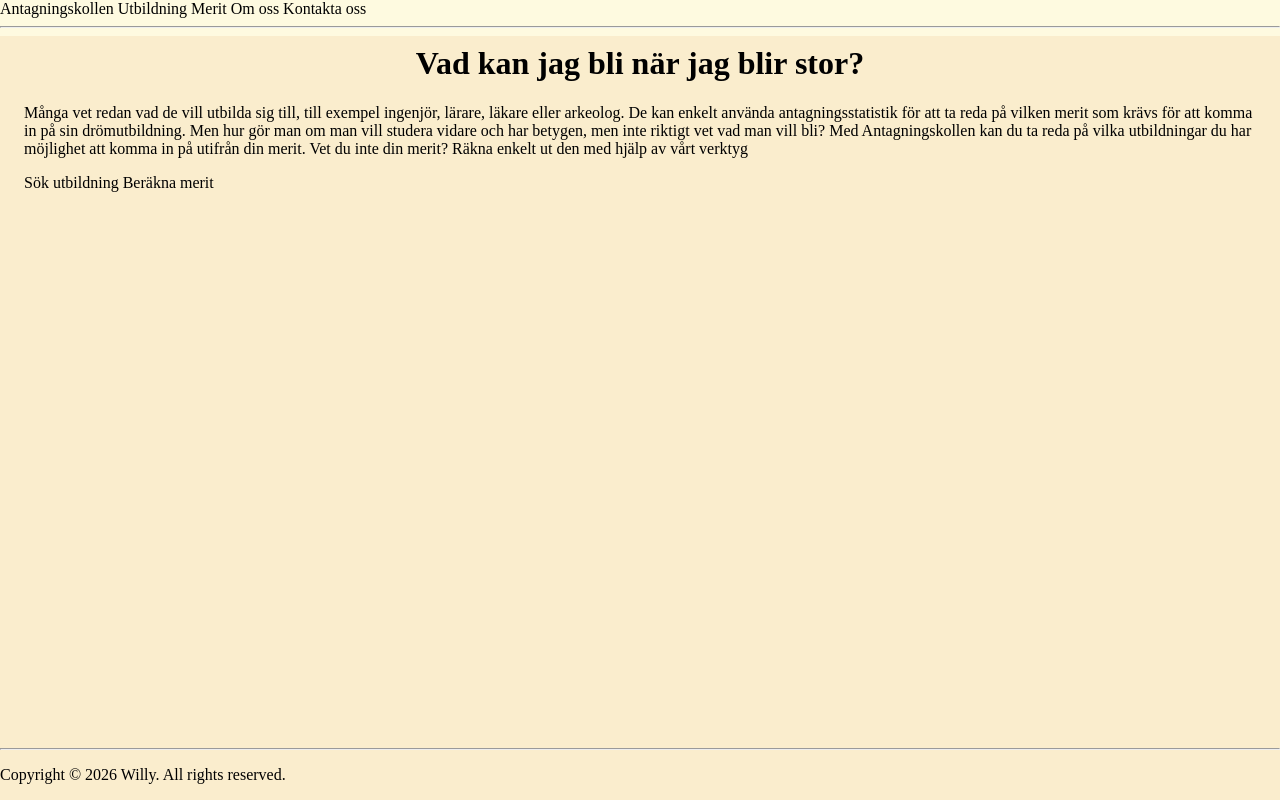
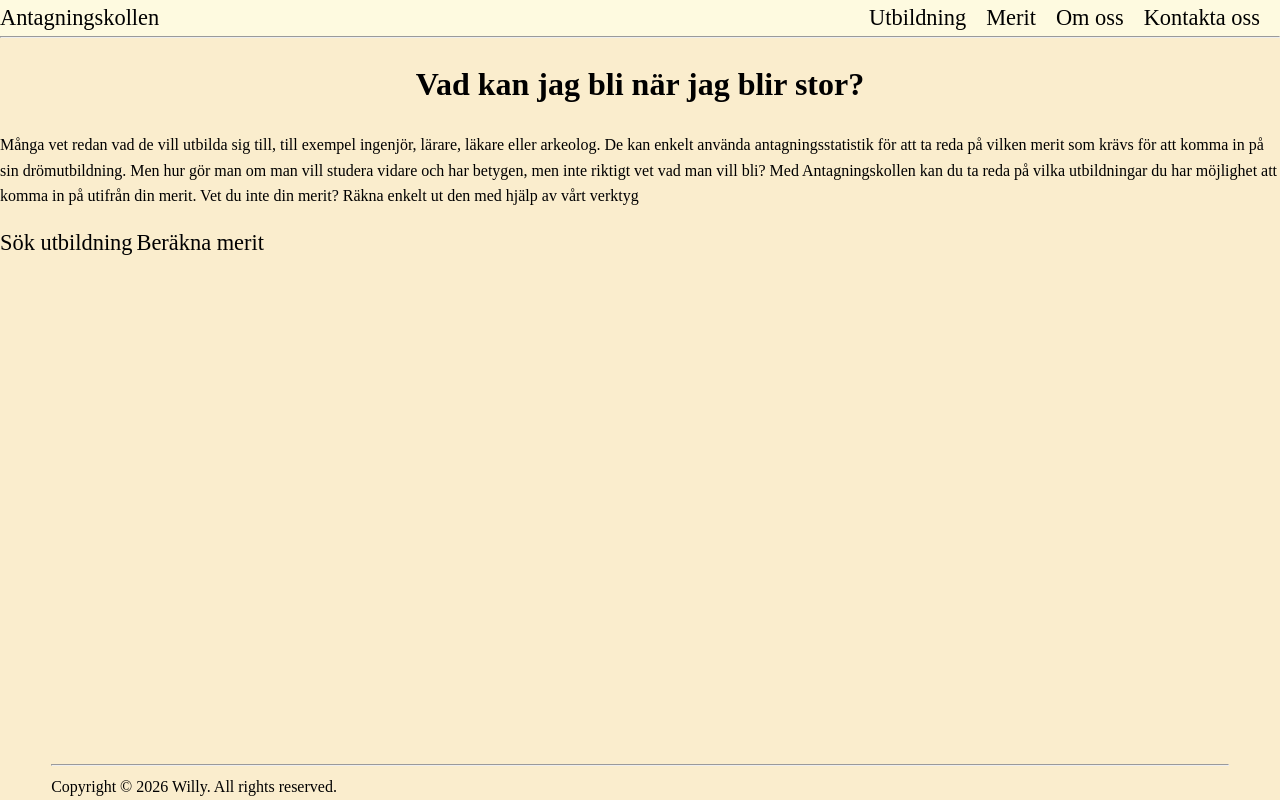
Before and after one commit to willysjalin/antagningskollen, a website: page index.html in a window 1280 px wide. Drawn offline with Linux system fonts and the light colour scheme.

Commit message:
Fixed the styling of the footer and the navigation bar.

```diff
--- a/index.css
+++ b/index.css
@@ -1,27 +1,45 @@
 header {
     background-color: #FEFAE0;
-    position: fixed;
-    left: 0;
-    top: 0;
-    width: 100%;
+    overflow: hidden;
 }
 
-main {
-    padding: 16px;
+header a {
+    float: inline-start;
+    text-decoration: none;
+}
+
+a {
+    font-size: 1.4rem;
+}
+.nav-line {
+    margin-top: 0;
+}
+
+.topnav-right {
+    float: inline-end;
+}
+
+.topnav-right a {
+    margin-inline-end: 20px;
 }
 body {
     background-color: #FAEDCD;
+    line-height: 1.6;
+    margin: 0;
     overflow: hidden;
 }
 
 h1 {
     text-align: center;
-
 }
 
+.copyright-paragraph {
+    margin-block: 0;
+}
 footer {
     position: fixed;
+    margin-inline: 4%;
+    bottom: 0;
     left: 0;
-    bottom: 0;
-    width: 100%;
+    right: 0;
 }
--- a/index.html
+++ b/index.html
@@ -8,17 +8,18 @@
 
   <body>
     <header>
-      <div>
-        <a>Antagningskollen</a>
+      <a>Antagningskollen</a>
+
+      <div class="topnav-right">
         <a>Utbildning</a>
         <a>Merit</a>
         <a>Om oss</a>
         <a>Kontakta oss</a>
       </div>
 
-      <hr>
+
     </header>
-
+    <hr class="nav-line">
     <main>
       <h1>Vad kan jag bli när jag blir stor?</h1>
       <p>Många vet redan vad de vill utbilda sig till, till exempel ingenjör, lärare, läkare eller arkeolog. De kan enkelt använda antagningsstatistik för att ta reda på vilken merit som krävs för att komma in på sin drömutbildning. Men hur gör man om man vill studera vidare och har betygen, men inte riktigt vet vad man vill bli? Med Antagningskollen kan du ta reda på vilka utbildningar du har möjlighet att komma in på utifrån din merit. Vet du inte din merit? Räkna enkelt ut den med hjälp av vårt verktyg</p>
@@ -31,7 +32,7 @@
 
     <footer>
       <hr>
-      <p>Copyright © 2026 Willy. All rights reserved.</p>
+      <p class="copyright-paragraph">Copyright © 2026 Willy. All rights reserved.</p>
     </footer>
 
   </body>
```
